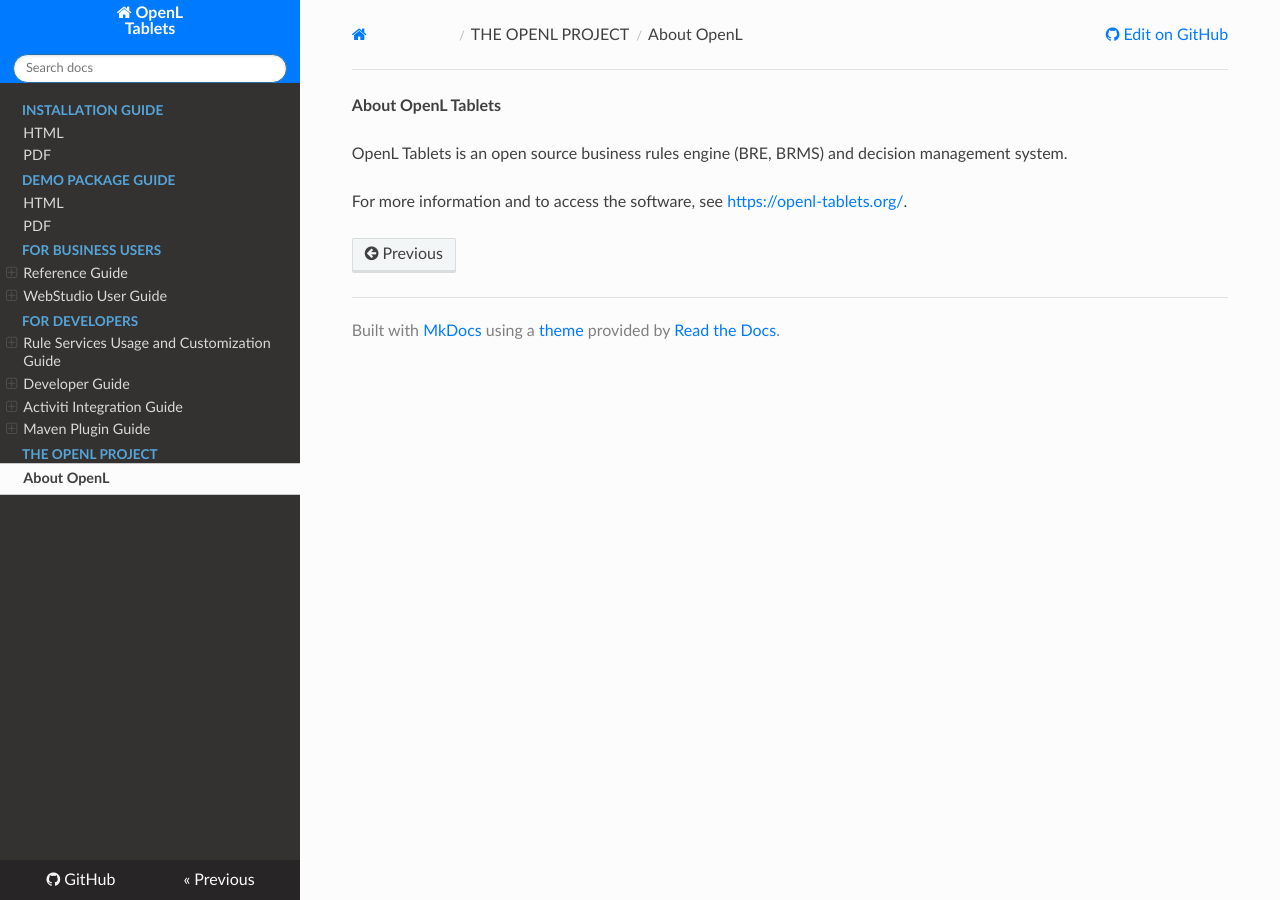
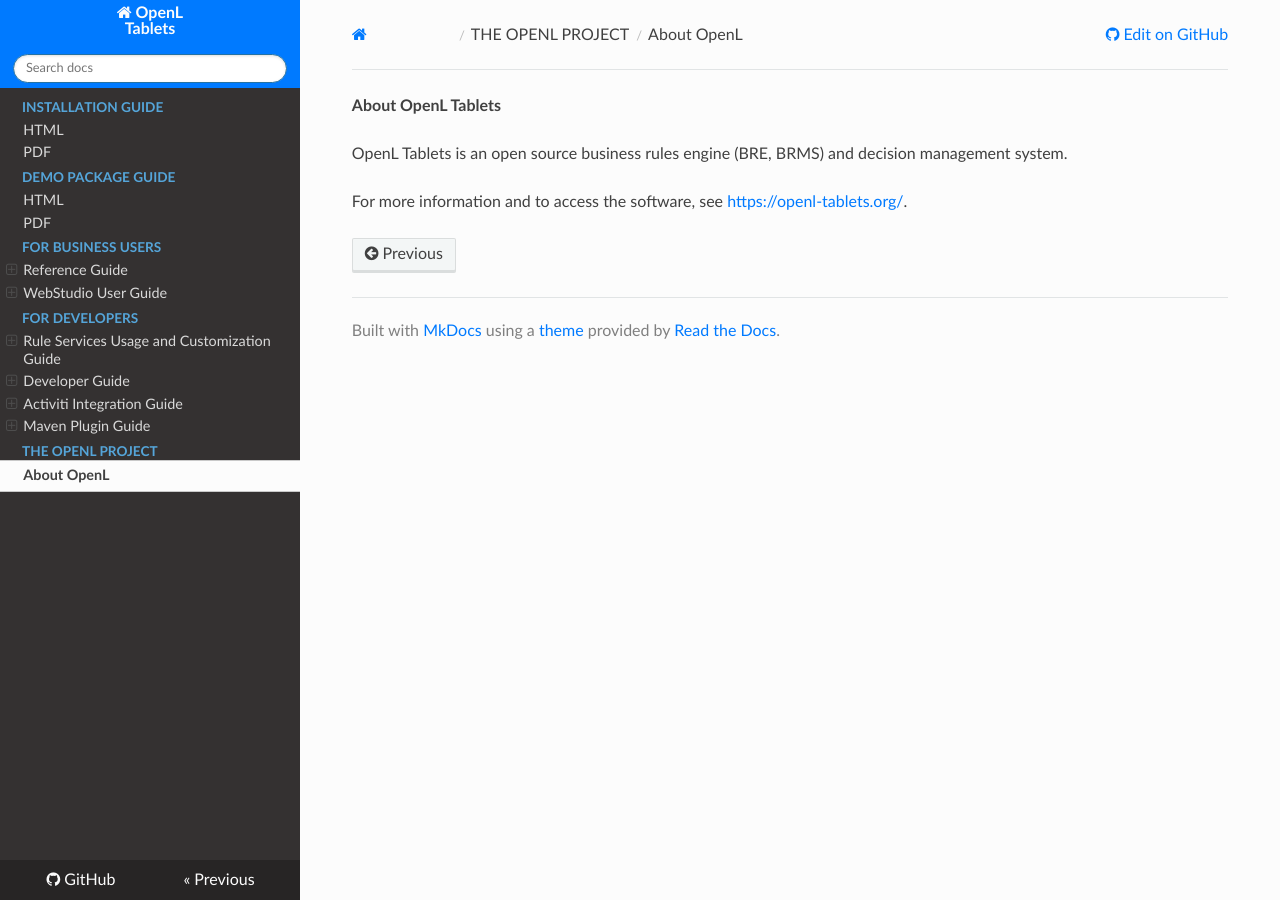
Before and after one commit to agradus/OpenLdocs, an MkDocs documentation site: the page built from docs/about.md, in a window 1280 px wide. Built offline with MkDocs 1.6.1, drawn with Linux system fonts in a browser that asks for light colours; nearby versions of some CDN libraries.

Commit message:
Update extra.css

```diff
--- a/docs/css/extra.css
+++ b/docs/css/extra.css
@@ -19,12 +19,12 @@
   }
 
 .wy-side-nav-search {
-    padding-top: 0;
+    padding-top: 0px;
     padding-right: .809em;
-    padding-bottom: 0;
+    padding-bottom: 5px;
     padding-left: .809em;
     margin-top: 0;
-    margin-bottom: .809em;
+    margin-bottom: 5px;
 }
 
 
```
